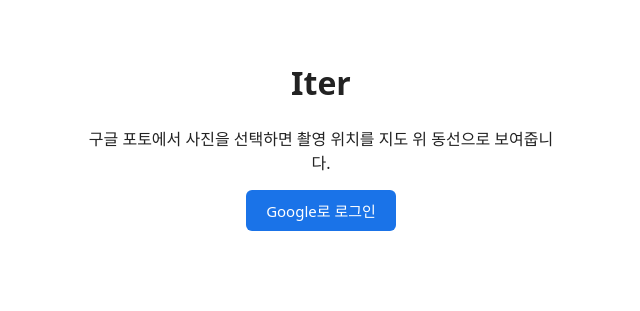
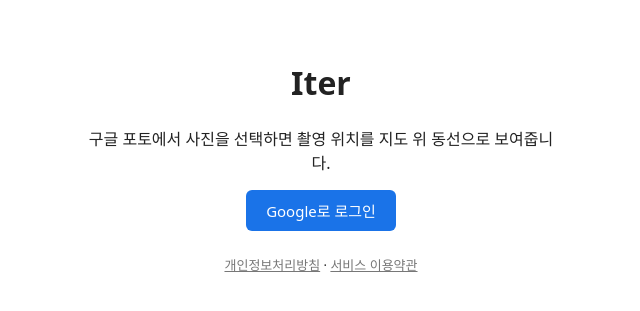
Before and after one commit to pushwing/varius, a CodeIgniter 4 app: the page made by Iter/app/Views/home.php in a window 1280 px wide. Shown: the top 311 px of the page, without its empty margins (319-959 px from the left). Run offline with PHP 8.4 and a stand-in for CodeIgniter, Linux system fonts and the light colour scheme; the template is opened without the code that fills it, so the values that code supplies are empty; some libraries are stand-ins or nearby versions.

Commit message:
✨ feat: 상단 메뉴에 개인정보처리방침·서비스 이용약관 링크 추가

```diff
--- a/Iter/app/Views/home.php
+++ b/Iter/app/Views/home.php
@@ -25,6 +25,9 @@ declare(strict_types=1);
         nav { display: flex; gap: 16px; padding: 12px 20px; border-bottom: 1px solid #ddd; align-items: center; }
         nav a { color: #222; text-decoration: none; font-size: 14px; }
         nav a:hover { text-decoration: underline; }
+        nav .spacer { flex: 1; }
+        nav .legal { display: flex; gap: 16px; }
+        nav .legal a { color: #777; font-size: 13px; }
         main { padding: 40px 20px; max-width: 480px; margin: 0 auto; text-align: center; }
         .btn {
             display: inline-block; padding: 10px 20px; border-radius: 6px; border: none;
@@ -33,6 +36,8 @@ declare(strict_types=1);
         .btn:disabled { background: #9db8e8; cursor: not-allowed; }
         #status { margin-top: 20px; font-size: 14px; color: #555; }
         #error { margin-top: 20px; font-size: 14px; color: #c0392b; }
+        .legal-footer { margin-top: 24px; font-size: 13px; }
+        .legal-footer a { color: #777; }
     </style>
 </head>
 <body>
@@ -41,12 +46,21 @@ declare(strict_types=1);
         <h1>Iter</h1>
         <p>구글 포토에서 사진을 선택하면 촬영 위치를 지도 위 동선으로 보여줍니다.</p>
         <a class="btn" href="<?= esc($loginUrl, 'attr') ?>">Google로 로그인</a>
+        <p class="legal-footer">
+            <a href="/privacy-policy.html">개인정보처리방침</a> ·
+            <a href="/terms-of-service.html">서비스 이용약관</a>
+        </p>
     </main>
 <?php else: ?>
     <nav>
         <a href="/">홈</a>
         <a href="<?= esc($mapUrl, 'attr') ?>">지도 보기</a>
         <a href="<?= esc($logoutUrl, 'attr') ?>">로그아웃</a>
+        <span class="spacer"></span>
+        <span class="legal">
+            <a href="/privacy-policy.html">개인정보처리방침</a>
+            <a href="/terms-of-service.html">서비스 이용약관</a>
+        </span>
     </nav>
     <main
         id="picker-flow"
```
